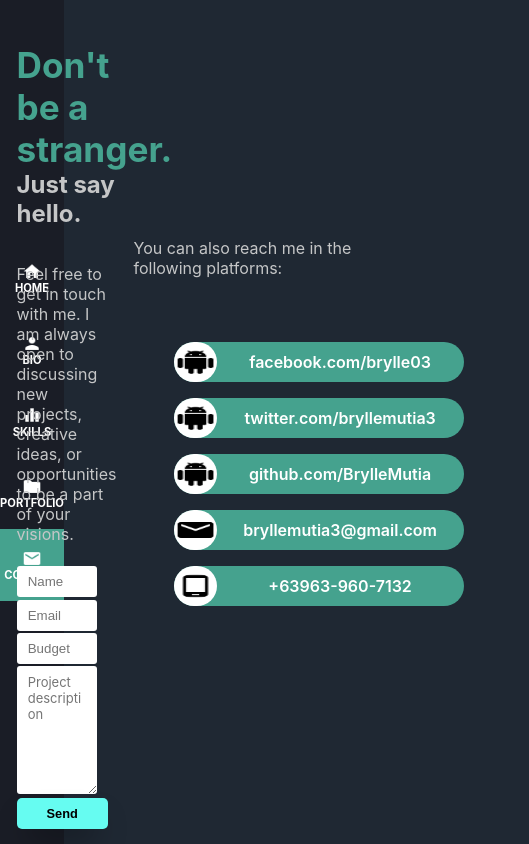
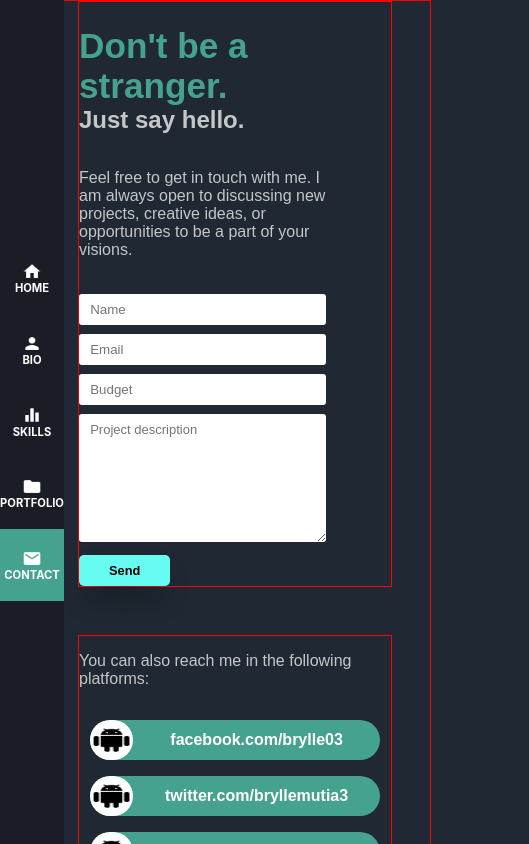
Before and after one commit to BrylleMutia/portfolio-webapp, a React (Create React App) app: page /contact in a window 390 px wide. Shown: the top 844 px of the page, 529 px wide, since content can reach past the window. Built offline with nearby package versions, Linux system fonts and the light colour scheme.

Commit message:
fixed responsiveness on some pages

```diff
--- a/src/App.css
+++ b/src/App.css
@@ -1,14 +1,16 @@
+html {
+  font-size: 16px;
+}
+
 body {
   margin: 0;
   padding: 0;
   height: 100vh;
   width: 100vw;
   background-color: #1F2833;
-  font-size: 16px;
-  overflow: hidden;
+  overflow-x: hidden;
 }
 
 .App {
   display: flex;
-  flex-direction: row;
 }
--- a/src/components/chart/Chart.module.scss
+++ b/src/components/chart/Chart.module.scss
@@ -3,6 +3,7 @@
     display: flex;
     justify-content: center;
     align-items: center;
+    margin-left: 7%;
 }
 
 @media screen and (min-width: 990px) {
--- a/src/components/contact/Contact.jsx
+++ b/src/components/contact/Contact.jsx
@@ -7,7 +7,7 @@
 
 function Contact() {
     return (
-        <aside>
+        <main>
             <div className={classes.contact_form}>
                 <div className={classes.contact_message}>
                     <h1>Don't be a stranger.</h1>
@@ -51,7 +51,7 @@
                     </li>
                 </ul>
             </div>
-        </aside>
+        </main>
     );
 }
 
--- a/src/components/contact/Contact.module.scss
+++ b/src/components/contact/Contact.module.scss
@@ -17,17 +17,19 @@
 //     }
 // }
 
-aside {
+main {
     width: 100%;
     display: flex;
     flex-direction: row;
     align-items: center;
     justify-content: center;
-    // border: 1px solid red;
+    margin-left: 10%;
+    border: 1px solid red;
 
     .contact_form {
-        // border: 1px solid red;
+        border: 1px solid red;
         width: 50%;
+        margin-bottom: 3em;
 
         div.contact_message {
             // border: 1px solid red;
@@ -58,6 +60,7 @@
             flex-direction: column;
             align-items: flex-start;
             margin-top: 3%;
+            min-width: 450px;
 
             input {
                 width: 50%;
@@ -101,7 +104,11 @@
         width: 30%;
         color: white;
         min-width: 290px;
-        // border: 1px solid red;
+        margin-bottom: 3em;
+        border: 1px solid red;
+        display: flex;
+        flex-direction: column;
+        align-items: center;
 
         p {
             color: #c5c6c7;
@@ -112,6 +119,8 @@
             flex-direction: column;
             list-style: none;
             margin-top: 3rem;
+            margin: 0;
+            padding: 0;
 
             li {
                 display: flex;
@@ -144,3 +153,18 @@
         }
     }
 }
+
+@media (max-width: 850px) {
+    main {
+        flex-direction: column;
+        height: fit-content;
+
+        .contact_form {
+            width: 80%;
+        }
+
+        .contact_info {
+            width: 80%;
+        }
+    }
+}
--- a/src/components/home/Home.module.scss
+++ b/src/components/home/Home.module.scss
@@ -1,10 +1,13 @@
 main {
     width: 100%;
+    height: 100vh;
     font-family: Arial, Helvetica, sans-serif;
     display: flex;
     justify-content: center;
     align-items: center;
     flex-direction: column;
+    margin-left: 7%;
+    // border: 1px solid red;
 
     // animation for horizontal breaks
     @keyframes stretch {
--- a/src/components/navbar/Navbar.module.scss
+++ b/src/components/navbar/Navbar.module.scss
@@ -4,9 +4,9 @@
     justify-content: center;
     align-items: center;
     background: #1A1D26;
-    min-width: 6rem;
+    min-width: 7%;
     height: 100vh;
-    // position: fixed;
+    position: fixed;
 
     .link {
         display: flex;
--- a/src/components/portfolio/Portfolio.jsx
+++ b/src/components/portfolio/Portfolio.jsx
@@ -8,7 +8,7 @@
 
 function Portfolio() {
     return (
-        <aside>
+        <article>
             <div>
                 <Carousel>
                     <div>
@@ -21,7 +21,7 @@
                     </div>
                 </Carousel>
             </div>
-        </aside>
+        </article>
     );
 }
 
--- a/src/components/portfolio/Portfolio.module.scss
+++ b/src/components/portfolio/Portfolio.module.scss
@@ -1,14 +1,15 @@
-aside {
+article {
     max-width: 60%;
     max-height: 10%;
     display: flex;
     justify-content: center;
     align-items: center;
-    margin-left: 15%;
+    margin-left: 20%;
+    padding: 2%;
 }
 
 @media screen and (max-width: 450px) {
-    aside {
+    article {
         margin-left: 10%;
     }
 }
```
